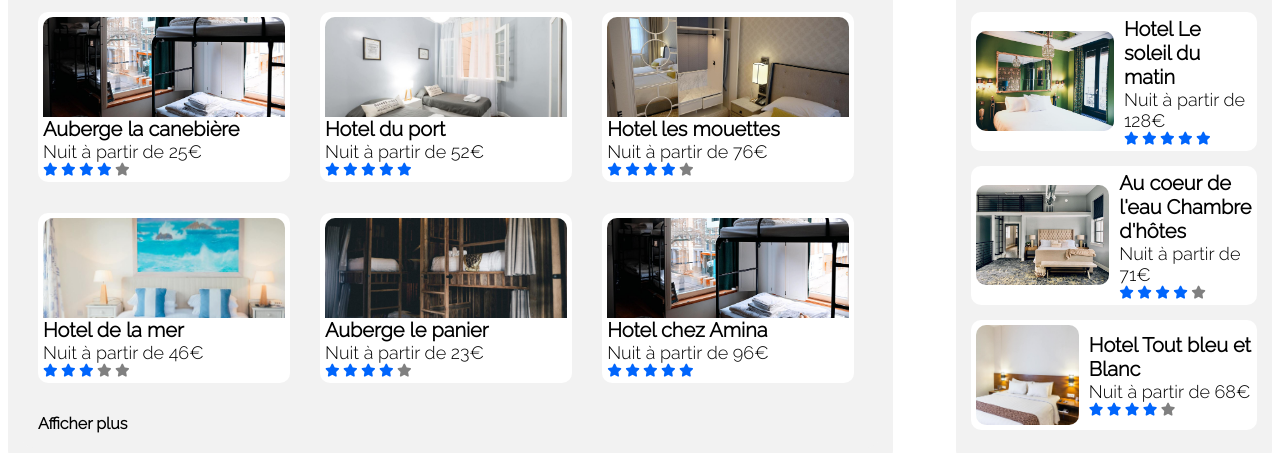
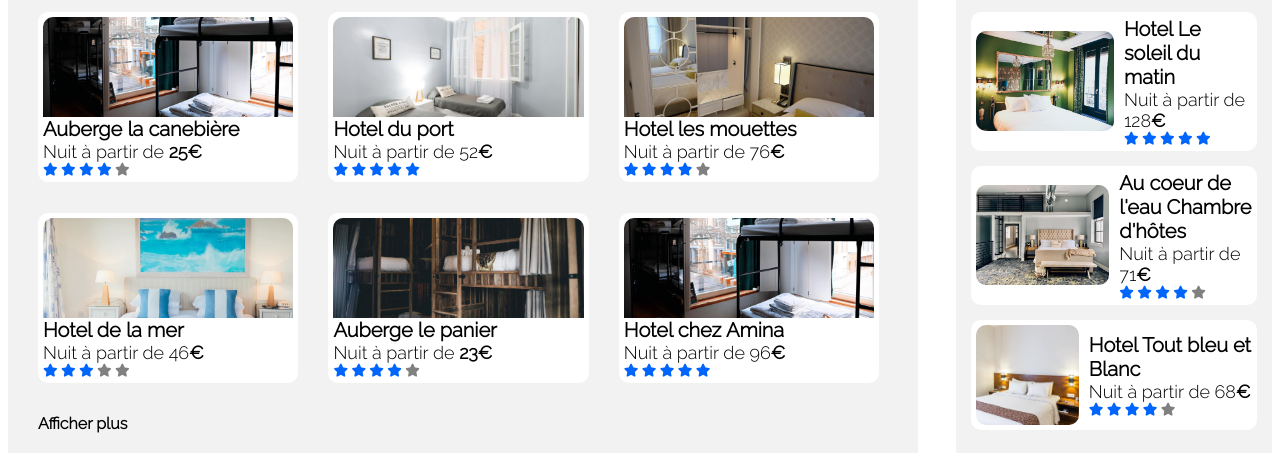
Before and after one commit to jeanlouisdossantos/Jeanlouisdossantos_2_24112020, a plain HTML site: page index.html in a window 1280 px wide. Shown: the part 384-837 px from the top of the page. Drawn offline with Linux system fonts and the light colour scheme.

Commit message:
mise en gras des prix et reduction de la marge entre hebergement et favoris

```diff
--- a/index.html
+++ b/index.html
@@ -77,7 +77,7 @@
                             <img src="./img/host/marcus-loke-WQJvWU_HZFo-unsplash.jpg"
                                 alt="chambre d'hotel lit superposé" class="hotel_pictures">
                             <p class="card_title">Auberge la canebière </p>
-                            <p class="card_description">Nuit à partir de 25€</p>
+                            <p class="card_description">Nuit à partir de <strong>25€</strong></p>
                             <p class="rating">
                                 <i class="fas fa-star blue"></i>
                                 <i class="fas fa-star blue"></i>
@@ -92,7 +92,7 @@
                             <img src="./img/host/fred-kleber-gTbaxaVLvsg-unsplash.jpg" alt="chambre d'hotel mur blanc"
                                 class="hotel_pictures">
                             <p class="card_title">Hotel du port</p>
-                            <p class="card_description">Nuit à partir de 52€</p>
+                            <p class="card_description">Nuit à partir de 52<strong>€</strong></p>
                             <p class="rating">
                                 <i class="fas fa-star blue"></i>
                                 <i class="fas fa-star blue"></i>
@@ -107,7 +107,7 @@
                             <img src="./img/host/reisetopia-B8WIgxA_PFU-unsplash.jpg"
                                 alt="chambre d'hotel penderie ouverte" class="hotel_pictures">
                             <p class="card_title">Hotel les mouettes </p>
-                            <p class="card_description">Nuit à partir de 76€</p>
+                            <p class="card_description">Nuit à partir de 76<strong>€</strong></p>
                             <p class="rating">
                                 <i class="fas fa-star blue"></i>
                                 <i class="fas fa-star blue"></i>
@@ -122,7 +122,7 @@
                             <img src="./img/host/annie-spratt-Eg1qcIitAuA-unsplash.jpg"
                                 alt="chambre d'hotel lit superposé" class="hotel_pictures">
                             <p class="card_title">Hotel de la mer </p>
-                            <p class="card_description">Nuit à partir de 46€</p>
+                            <p class="card_description">Nuit à partir de 46<strong>€</strong></p>
                             <p class="rating">
                                 <i class="fas fa-star blue"></i>
                                 <i class="fas fa-star blue"></i>
@@ -137,7 +137,7 @@
                             <img src="./img/host/nicate-lee-kT-ZyaiwBe0-unsplash.jpg"
                                 alt="chambre d'auberge lit superposé" class="hotel_pictures">
                             <p class="card_title">Auberge le panier </p>
-                            <p class="card_description">Nuit à partir de 23€</p>
+                            <p class="card_description">Nuit à partir de <strong>23€</strong></p>
                             <p class="rating">
                                 <i class="fas fa-star blue"></i>
                                 <i class="fas fa-star blue"></i>
@@ -152,7 +152,7 @@
                             <img src="./img/host/marcus-loke-WQJvWU_HZFo-unsplash.jpg"
                                 alt="chambre d'hotel lit superposé" class="hotel_pictures">
                             <p class="card_title">Hotel chez Amina</p>
-                            <p class="card_description">Nuit à partir de 96€</p>
+                            <p class="card_description">Nuit à partir de 96<strong>€</strong></p>
                             <p class="rating">
                                 <i class="fas fa-star blue"></i>
                                 <i class="fas fa-star blue"></i>
@@ -177,7 +177,7 @@
                             class="favorite_picture">
                         <div class="favorite_desc">
                             <p class="card_title">Hotel Le soleil du matin</p>
-                            <p class="card_description">Nuit à partir de 128€</p>
+                            <p class="card_description">Nuit à partir de 128<strong>€</strong></p>
                             <p class="rating">
                                 <i class="fas fa-star blue"></i>
                                 <i class="fas fa-star blue"></i>
@@ -192,7 +192,7 @@
                             class="favorite_picture">
                         <div class="favorite_desc">
                             <p class="card_title">Au coeur de l'eau Chambre d'hôtes</p>
-                            <p class="card_description">Nuit à partir de 71€</p>
+                            <p class="card_description">Nuit à partir de 71<strong>€</strong></p>
                             <p class="rating">
                                 <i class="fas fa-star blue"></i>
                                 <i class="fas fa-star blue"></i>
@@ -207,7 +207,7 @@
                             class="favorite_picture">
                         <div class="favorite_desc">
                             <p class="card_title">Hotel Tout bleu et Blanc</p>
-                            <p class="card_description">Nuit à partir de 68€</p>
+                            <p class="card_description">Nuit à partir de 68<strong>€</strong></p>
                             <p class="rating">
                                 <i class="fas fa-star blue"></i>
                                 <i class="fas fa-star blue"></i>
@@ -237,7 +237,7 @@
                 <h2 class="section_bottom"> Fort de Pomègues</h2>
             </div>
             <div class="secondary_activity_card">
-<img src="./img/activity/kevin-hikari-rV_Qd1l-VXg-unsplash.jpg" alt="Iles du Frioul">
+                <img src="./img/activity/kevin-hikari-rV_Qd1l-VXg-unsplash.jpg" alt="Iles du Frioul">
                 <h2 class="section_bottom"> Iles du Frioul</h2>
             </div>
         </div>
@@ -250,11 +250,11 @@
         </div>
         <div class="secondary_activity">
             <div class="secondary_activity_card">
-<img src="./img/activity/florian-wehde-xW9e8gdotxI-unsplash.jpg" alt="Notre dame de la garde">
-<h2 class="section_bottom"> Notre-Dame-de-la-Garde</h2>
+                <img src="./img/activity/florian-wehde-xW9e8gdotxI-unsplash.jpg" alt="Notre dame de la garde">
+                <h2 class="section_bottom"> Notre-Dame-de-la-Garde</h2>
             </div>
             <div class="secondary_activity_card">
-<img src="./img/activity/lena-paulin-wH2-EJoDcV0-unsplash.jpg" alt="">
+                <img src="./img/activity/lena-paulin-wH2-EJoDcV0-unsplash.jpg" alt="">
                 <h2 class="section_bottom"> Parc Longchamps</h2>
             </div>
 
--- a/style.css
+++ b/style.css
@@ -13,7 +13,7 @@
 }
 @media (min-width: 801px) {
   .w70 {
-    width: 70%;
+    width: 72%;
   }
   .w25 {
     margin-left: 10px;
```
